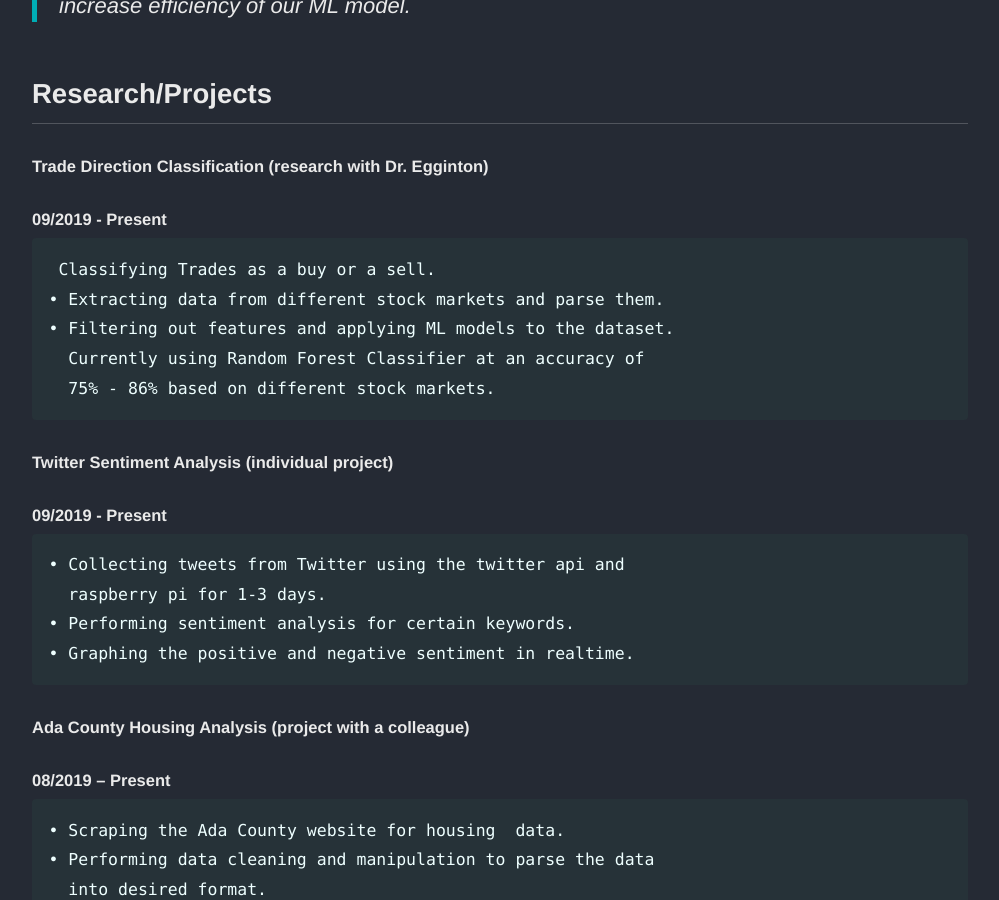
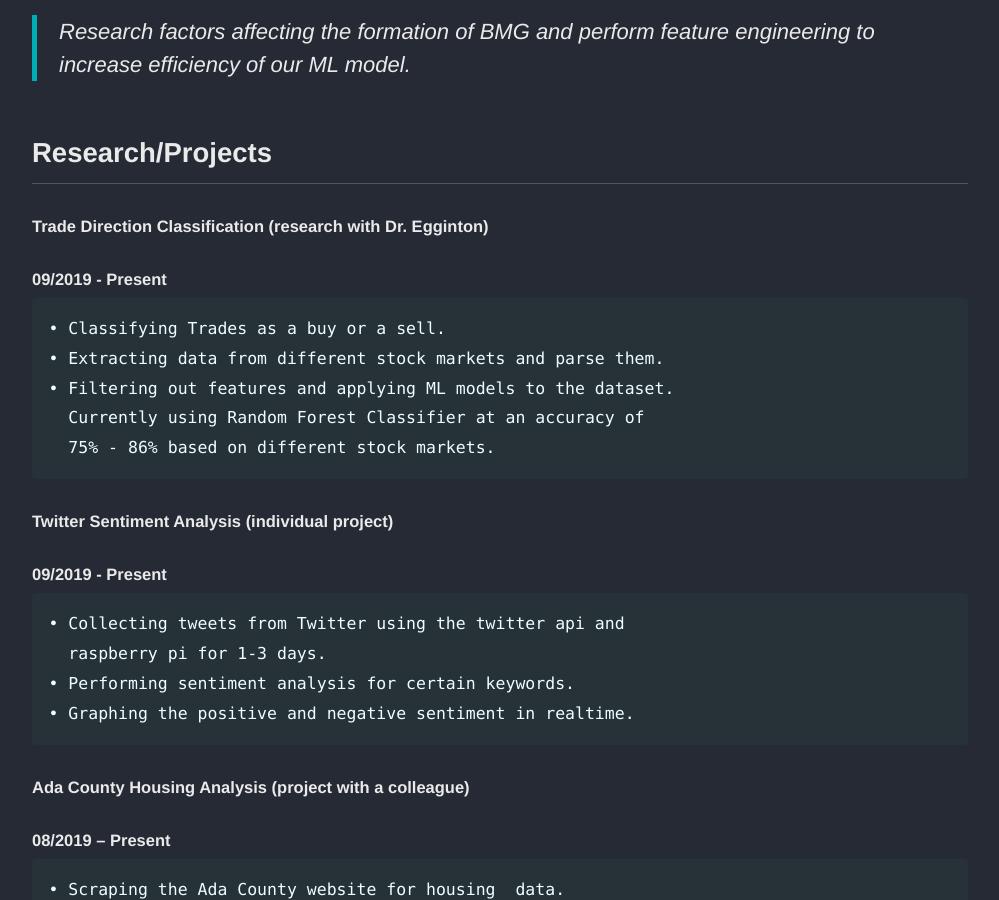
Before and after one commit to rohitgang/rohitgang.github.io, a Jekyll site: the page built from _pages/Resume.md, in a window 1280 px wide and 900 px high, scrolled down 2307 px. Shown: the whole window, without its empty margins (12-1011 px from the left). Built offline with Jekyll 4.4.1, drawn with Linux system fonts in a browser that asks for light colours; cached includes are drawn as plain includes; nearby versions of some CDN libraries.

```diff
--- a/_pages/Resume.md
+++ b/_pages/Resume.md
@@ -16,8 +16,10 @@ author_profile: false
 ### Engineering Data Analytics Intern
 ### 05/2020 - 12/2020
     * Creating a statistics tool to provide engineers with meaningful insights into the wafer data.
-    * Working with various volumes of data from multiple sources (frontend wafer test data and backend packaged test data) and performing data analysis to identify solutions for engineering problems.
-    * Developing a tool to enable test/product development engineers to group die level data and figure out how the bins are yielding in the back-end test flows.
+    * Working with various volumes of data from multiple sources (frontend wafer test data and backend packaged test data)
+    and performing data analysis to identify solutions for engineering problems.
+    * Developing a tool to enable test/product development engineers to group die level data and figure out how the bins are
+    yielding in the back-end test flows.
 
 ## Kloudspot, Boise
 ### Data Science Intern
@@ -54,7 +56,7 @@ better budget decisions.
 ## Research/Projects
 #### Trade Direction Classification (research with Dr. Egginton)
 #### 09/2019 - Present
-     Classifying Trades as a buy or a sell.
+    • Classifying Trades as a buy or a sell.
     • Extracting data from different stock markets and parse them.
     • Filtering out features and applying ML models to the dataset.
       Currently using Random Forest Classifier at an accuracy of
```
